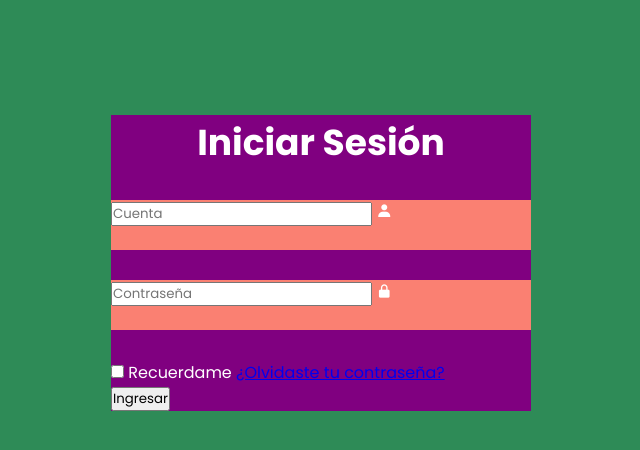
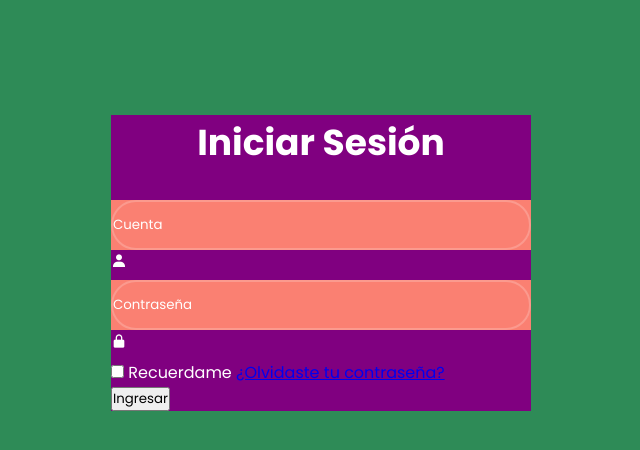
Before and after one commit to atommnava/Servicios-Escolares-V2, a Flask app: page /login in a window 1280 px wide. Shown: the part 137-587 px from the top of the page, without its empty margins (319-959 px from the left). Run offline with Flask 3, Linux system fonts and the light colour scheme.

Commit message:
Interfaz Login

```diff
--- a/ibero/static/login_style.css
+++ b/ibero/static/login_style.css
@@ -32,3 +32,17 @@ body {
     background: salmon;
     margin: 30px 0;
 }
+
+.input-box input {
+    width: 100%;
+    height: 100%;
+    background: transparent;
+    border: none;
+    outline: none;
+    border: 2px solid rgba(255,255,255,.2);
+    border-radius: 40px;
+}
+
+.input-box input::placeholder {
+    color: #fff;
+}
```
